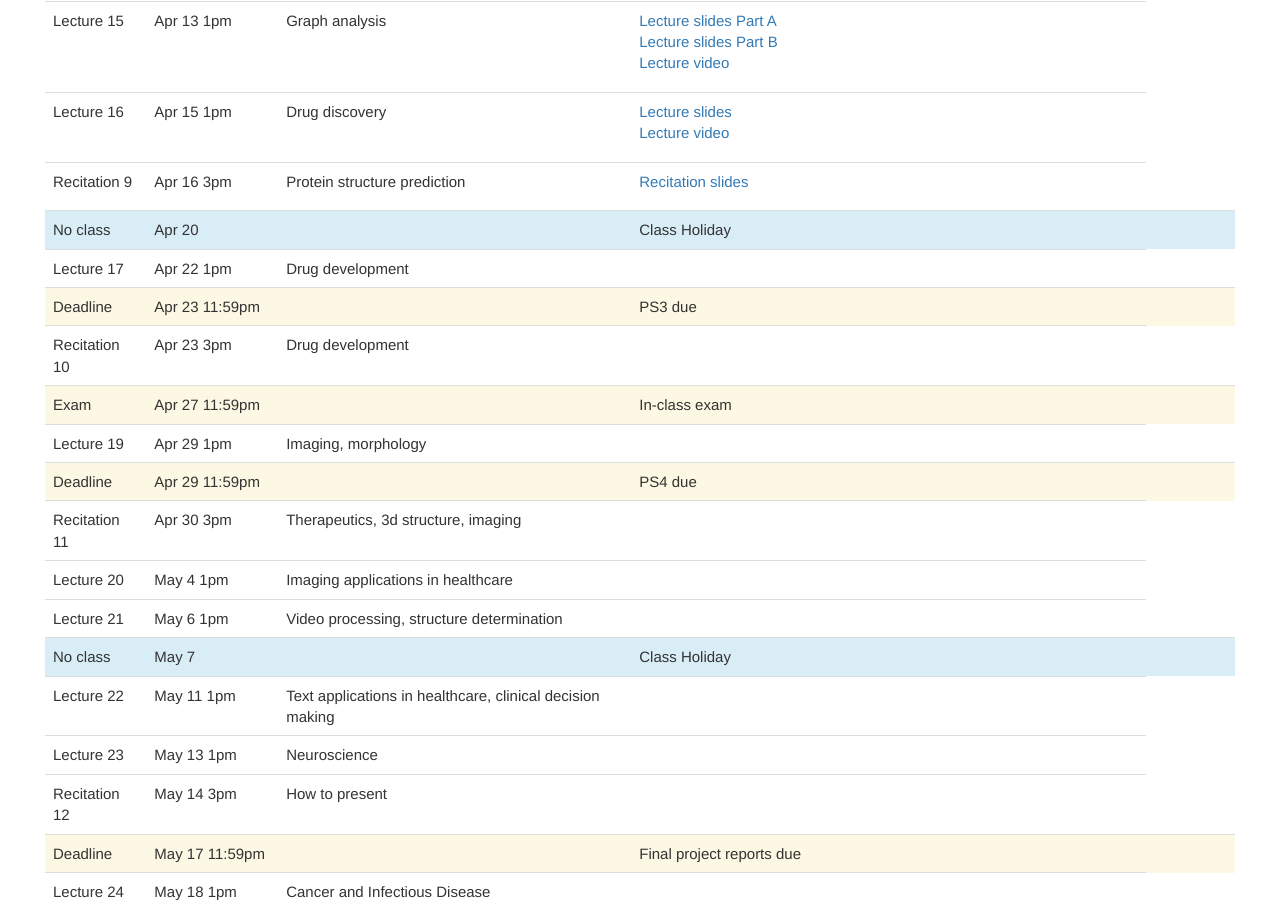
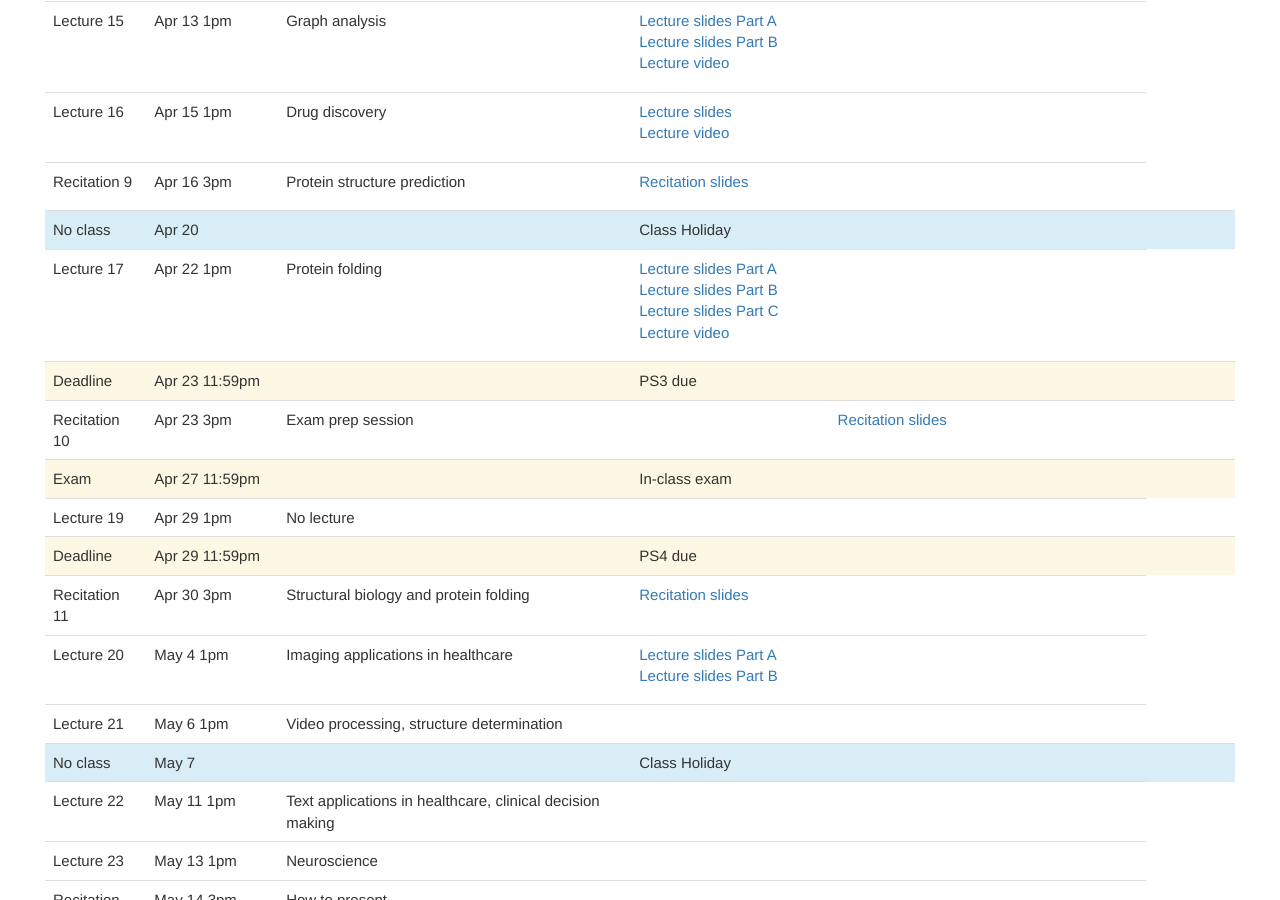
Before and after one commit to mit6874/mit6874.github.io, a Jekyll site: the page built from index.html, in a window 1280 px wide and 900 px high, scrolled down 2539 px. Built offline with Jekyll 4.4.1, drawn with Linux system fonts in a browser that asks for light colours; nearby versions of some CDN libraries.

Commit message:
update through L20

```diff
--- a/index.html
+++ b/index.html
@@ -362,8 +362,13 @@ layout: default
         <tr>
             <td>Lecture 17</td>
             <td>Apr 22 1pm</td>
-            <td>Drug development</td>
-            <td></td>
+            <td>Protein folding</td>
+            <td><ul>
+                    <li><a href="assets/sp2021/slides/l17a.pdf">Lecture slides Part A</a></li>
+                    <li><a href="assets/sp2021/slides/l17b.pdf">Lecture slides Part B</a></li>
+                    <li><a href="assets/sp2021/slides/l17c.pdf">Lecture slides Part C</a></li>
+                    <li><a href="https://www.youtube.com/watch?v=1YHsSFWn5OA">Lecture video</a></li>
+                </ul></td>
             <td></td>
         </tr>
         <tr class="warning">
@@ -377,8 +382,10 @@ layout: default
         <tr>
             <td>Recitation 10</td>
             <td>Apr 23 3pm</td>
-            <td>Drug development</td>
-            <td></td>
+            <td>Exam prep session<td>
+            <td><ul>
+                    <li><a href="assets/sp2021/recitations/r10.pdf">Recitation slides</a></li>
+                </ul></td>
             <td></td>
         </tr>
         <tr class="warning">
@@ -392,7 +399,7 @@ layout: default
         <tr>
             <td>Lecture 19</td>
             <td>Apr 29 1pm</td>
-            <td>Imaging, morphology</td>
+            <td>No lecture</td>
             <td></td>
             <td></td>
         </tr>
@@ -407,15 +414,20 @@ layout: default
         <tr>
             <td>Recitation 11</td>
             <td>Apr 30 3pm</td>
-            <td>Therapeutics, 3d structure, imaging</td>
-            <td></td>
+            <td>Structural biology and protein folding</td>
+            <td><ul>
+                    <li><a href="assets/sp2021/recitations/r11.pdf">Recitation slides</a></li>
+                </ul></td>
             <td></td>
         </tr>
         <tr>
             <td>Lecture 20</td>
             <td>May 4 1pm</td>
             <td>Imaging applications in healthcare</td>
-            <td></td>
+            <td><ul>
+                    <li><a href="assets/sp2021/slides/l20a.pdf">Lecture slides Part A</a></li>
+                    <li><a href="assets/sp2021/slides/l20b.pdf">Lecture slides Part B</a></li>
+                </ul></td>
             <td></td>
         </tr>
         <tr>
```
Also changed, not shown: 10 other files.
